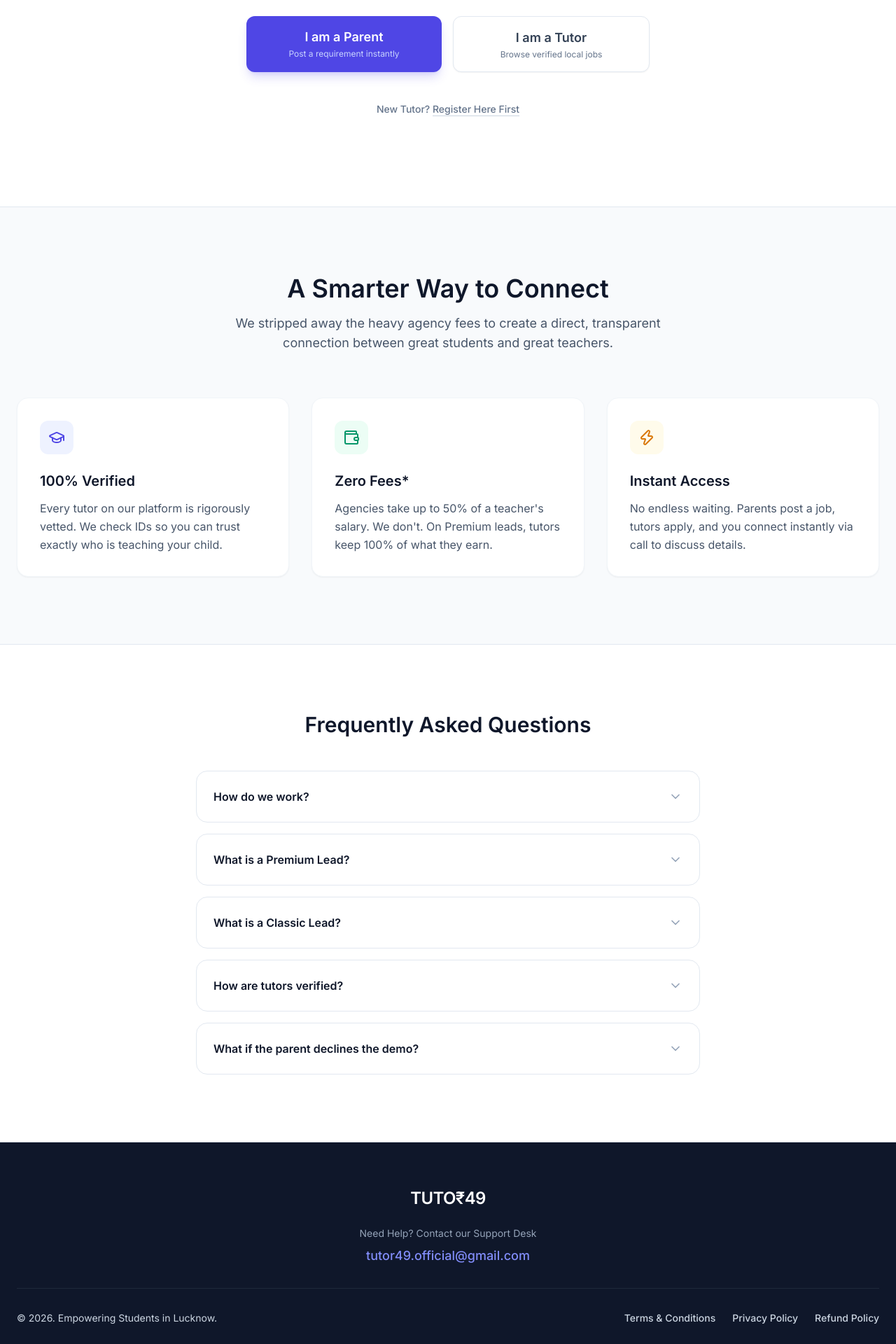
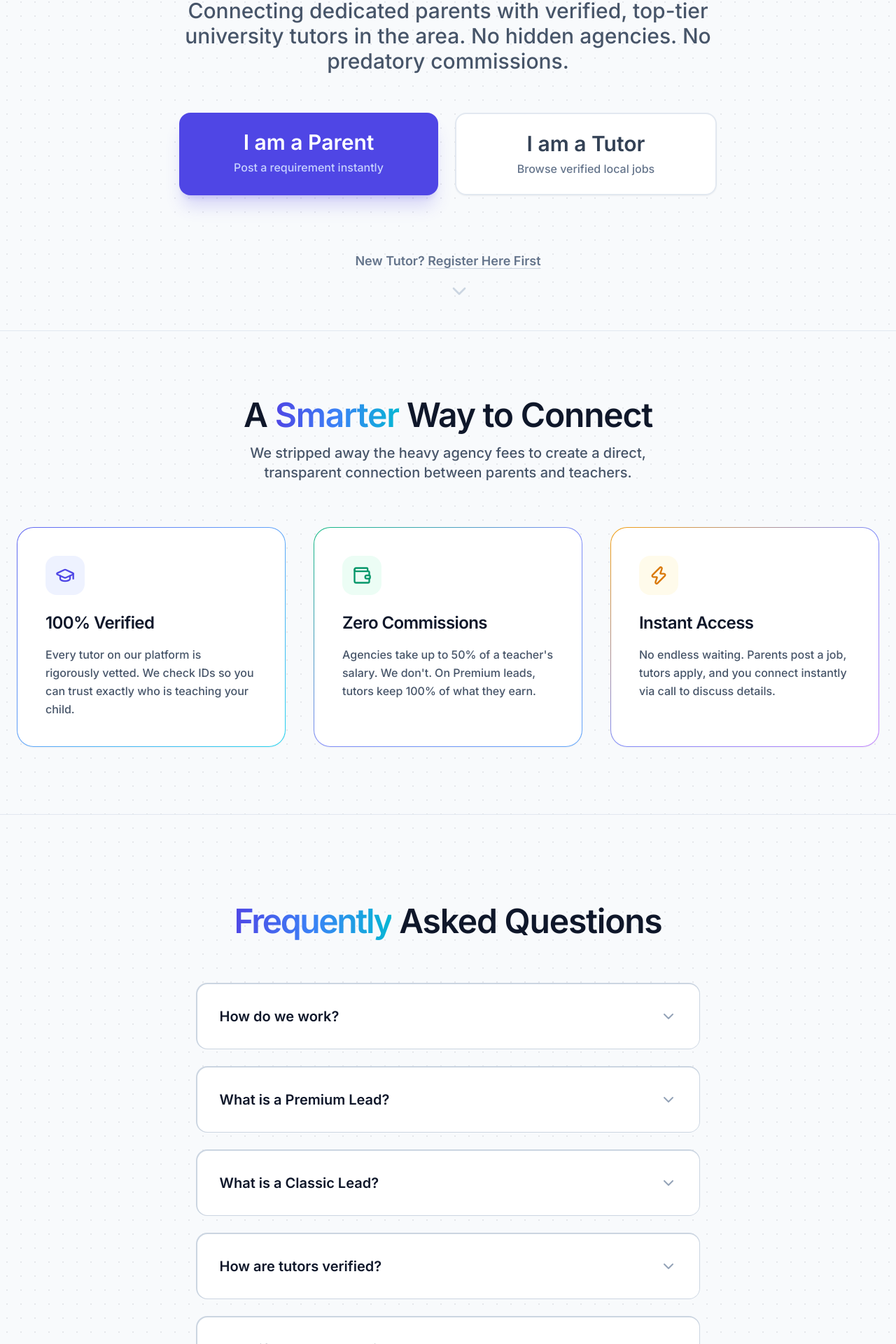
Before and after one commit to Amaan225/Luminous-Classes-Frontend, a React (Vite) app: page / in a window 1280 px wide. Shown: the part 327-2247 px from the top of the page at 70% size. Built offline with nearby package versions, Linux system fonts and the light colour scheme; a web font is replaced by a local one.

Commit message:
added bg

```diff
--- a/src/pages/LandingPage.jsx
+++ b/src/pages/LandingPage.jsx
@@ -33,136 +33,152 @@ function LandingPage() {
   };
 
   return (
-    <div className="min-h-screen bg-slate-50 text-slate-900 font-sans selection:bg-indigo-100 selection:text-indigo-900">
+    <div className="min-h-screen bg-slate-50 bg-[radial-gradient(#e5e7eb_1px,transparent_1px)] [background-size:20px_20px] text-slate-900 font-sans selection:bg-indigo-100 selection:text-indigo-900">
+      {/* INJECTED: Premium dotted background pattern on the main wrapper */}
 
       {/* ========================================== */}
-      {/* 1. HERO SECTION                            */}
+      {/* 1. HERO SECTION (FULL SCREEN)              */}
       {/* ========================================== */}
-      <div className="relative overflow-hidden bg-white border-b border-slate-200">
-        {/* Soft background gradient blob for modern feel */}
-        <div className="absolute top-0 left-1/2 -translate-x-1/2 w-full max-w-3xl h-full bg-gradient-to-b from-indigo-50/50 to-transparent -z-10 rounded-full blur-3xl opacity-70"></div>
+      <div className="relative overflow-hidden border-b border-slate-200 min-h-screen flex flex-col justify-center">
+        <div className="absolute top-0 left-1/2 -translate-x-1/2 w-full max-w-4xl h-full bg-gradient-to-b from-indigo-50/80 to-transparent -z-10 rounded-full blur-3xl opacity-80"></div>
 
-        <div className="max-w-7xl mx-auto px-6 pt-24 pb-32 flex flex-col items-center justify-center text-center relative z-10">
+        <div className="max-w-7xl mx-auto px-6 flex flex-col items-center justify-center text-center relative z-10 w-full py-20">
 
-          <div className="inline-flex items-center gap-2 px-3 py-1 rounded-full bg-indigo-50 border border-indigo-100 text-indigo-600 text-sm font-semibold mb-8">
-            <span className="flex h-2 w-2 rounded-full bg-indigo-600 animate-pulse"></span>
+          <div className="inline-flex items-center gap-2 px-4 py-1.5 rounded-full bg-white/80 backdrop-blur-sm border border-indigo-100 text-indigo-700 text-sm md:text-base font-bold mb-10 shadow-sm">
+            <span className="flex h-2.5 w-2.5 rounded-full bg-indigo-600 animate-pulse"></span>
             Lucknow's Direct Network
           </div>
 
-          <h1 className="text-5xl md:text-7xl font-extrabold tracking-tight text-slate-900 mb-6">
+          <h1 className="text-6xl md:text-8xl lg:text-9xl font-extrabold tracking-tight text-slate-900 mb-8 drop-shadow-sm">
             Tuto<span className="text-indigo-600">₹49</span>
           </h1>
 
-          <p className="text-lg md:text-xl text-slate-600 mb-10 max-w-2xl leading-relaxed">
+          <p className="text-xl md:text-2xl lg:text-3xl text-slate-600 mb-14 max-w-3xl mx-auto leading-relaxed font-medium">
             Connecting dedicated parents with verified, top-tier university tutors in the area. No hidden agencies. No predatory commissions.
           </p>
 
-          <div className="flex flex-col sm:flex-row gap-4 w-full max-w-xl justify-center">
+          <div className="flex flex-col sm:flex-row gap-6 w-full max-w-3xl justify-center mb-16">
             <Link
               to="/parent"
-              className="flex-1 bg-indigo-600 text-white rounded-xl py-4 px-8 font-semibold shadow-lg shadow-indigo-600/20 hover:bg-indigo-700 hover:shadow-indigo-600/30 hover:-translate-y-0.5 transition-all duration-200"
+              className="flex-1 bg-indigo-600 text-white rounded-2xl py-6 px-8 font-semibold shadow-xl shadow-indigo-600/20 hover:bg-indigo-700 hover:shadow-indigo-600/40 hover:-translate-y-1 transition-all duration-300"
             >
-              <div className="text-lg">I am a Parent</div>
-              <div className="text-indigo-200 text-xs font-normal mt-0.5">Post a requirement instantly</div>
+              <div className="text-2xl md:text-3xl font-bold mb-1.5">I am a Parent</div>
+              <div className="text-indigo-200 text-sm md:text-base font-medium">Post a requirement instantly</div>
             </Link>
 
             <Link
               to="/tutor"
-              className="flex-1 bg-white text-slate-700 border border-slate-200 rounded-xl py-4 px-8 font-semibold shadow-sm hover:border-indigo-200 hover:bg-indigo-50/50 hover:text-indigo-700 hover:-translate-y-0.5 transition-all duration-200"
+              className="flex-1 bg-white/90 backdrop-blur-sm text-slate-700 border-2 border-slate-200 rounded-2xl py-6 px-8 font-semibold shadow-sm hover:border-indigo-200 hover:bg-indigo-50/90 hover:text-indigo-700 hover:-translate-y-1 hover:shadow-md transition-all duration-300"
             >
-              <div className="text-lg">I am a Tutor</div>
-              <div className="text-slate-500 text-xs font-normal mt-0.5">Browse verified local jobs</div>
+              <div className="text-2xl md:text-3xl font-bold mb-1.5">I am a Tutor</div>
+              <div className="text-slate-500 text-sm md:text-base font-medium">Browse verified local jobs</div>
             </Link>
           </div>
 
-          <div className="mt-10">
-            <Link to="/register" className="text-sm font-medium text-slate-500 hover:text-indigo-600 transition-colors">
+          <div className="mt-4">
+            <Link to="/register" className="text-base md:text-lg font-semibold text-slate-500 hover:text-indigo-600 transition-colors">
               New Tutor? <span className="underline underline-offset-4 decoration-slate-300 hover:decoration-indigo-600">Register Here First</span>
             </Link>
           </div>
         </div>
+
+        <div className="absolute bottom-8 left-1/2 -translate-x-1/2 animate-bounce hidden md:block">
+          <ChevronDown className="w-8 h-8 text-slate-300" />
+        </div>
       </div>
 
       {/* ========================================== */}
-      {/* 2. VALUE PROPOSITION                       */}
+      {/* 2. VALUE PROPOSITION (GRADIENT CARDS)      */}
       {/* ========================================== */}
       <div className="max-w-7xl mx-auto px-6 py-24">
 
         <div className="text-center mb-16">
-          <h2 className="text-3xl md:text-4xl font-bold text-slate-900 mb-4">
-            A Smarter Way to Connect
+          <h2 className="text-4xl md:text-5xl font-extrabold text-slate-900 mb-4 tracking-tight">
+            A <span className="text-transparent bg-clip-text bg-gradient-to-r from-indigo-600 via-blue-500 to-cyan-500">Smarter</span> Way to Connect
           </h2>
-          <p className="text-slate-600 max-w-2xl mx-auto text-lg">
-            We stripped away the heavy agency fees to create a direct, transparent connection between great students and great teachers.
+          <p className="text-slate-600 max-w-2xl mx-auto text-lg md:text-xl font-medium">
+            We stripped away the heavy agency fees to create a direct, transparent connection between parents and teachers.
           </p>
         </div>
 
-        <div className="grid grid-cols-1 md:grid-cols-3 gap-8">
-          {/* Card 1 */}
-          <div className="bg-white rounded-2xl p-8 border border-slate-100 shadow-sm hover:shadow-md transition-shadow duration-300">
-            <div className="w-12 h-12 bg-indigo-50 rounded-xl flex items-center justify-center mb-6">
-              <GraduationCap className="w-6 h-6 text-indigo-600" />
+        <div className="grid grid-cols-1 md:grid-cols-3 gap-10">
+
+          {/* Card 1 with Gradient Border */}
+          <div className="group relative p-[1px] rounded-3xl bg-gradient-to-br from-indigo-500 via-blue-400 to-cyan-400 shadow-sm hover:shadow-xl hover:shadow-indigo-500/10 transition-all duration-300">
+            <div className="bg-white rounded-[calc(1.5rem-1px)] p-10 h-full">
+              <div className="w-14 h-14 bg-indigo-50 rounded-2xl flex items-center justify-center mb-6 group-hover:scale-110 transition-transform duration-300">
+                <GraduationCap className="w-7 h-7 text-indigo-600" />
               </div>
-            <h3 className="text-xl font-bold text-slate-900 mb-3">100% Verified</h3>
-            <p className="text-slate-600 leading-relaxed">
+              <h3 className="text-2xl font-bold text-slate-900 mb-4 tracking-tight">100% Verified</h3>
+              <p className="text-slate-600 leading-relaxed font-medium">
                 Every tutor on our platform is rigorously vetted. We check IDs so you can trust exactly who is teaching your child.
               </p>
             </div>
+          </div>
 
-          {/* Card 2 */}
-          <div className="bg-white rounded-2xl p-8 border border-slate-100 shadow-sm hover:shadow-md transition-shadow duration-300">
-            <div className="w-12 h-12 bg-emerald-50 rounded-xl flex items-center justify-center mb-6">
-              <Wallet className="w-6 h-6 text-emerald-600" />
+          {/* Card 2 with Gradient Border */}
+          <div className="group relative p-[1px] rounded-3xl bg-gradient-to-br from-emerald-500 via-indigo-400 to-blue-400 shadow-sm hover:shadow-xl hover:shadow-emerald-500/10 transition-all duration-300">
+            <div className="bg-white rounded-[calc(1.5rem-1px)] p-10 h-full">
+              <div className="w-14 h-14 bg-emerald-50 rounded-2xl flex items-center justify-center mb-6 group-hover:scale-110 transition-transform duration-300">
+                <Wallet className="w-7 h-7 text-emerald-600" />
               </div>
-            <h3 className="text-xl font-bold text-slate-900 mb-3">Zero Fees*</h3>
-            <p className="text-slate-600 leading-relaxed">
+              <h3 className="text-2xl font-bold text-slate-900 mb-4 tracking-tight">Zero Commissions</h3>
+              <p className="text-slate-600 leading-relaxed font-medium">
                 Agencies take up to 50% of a teacher's salary. We don't. On Premium leads, tutors keep 100% of what they earn.
               </p>
             </div>
+          </div>
 
-          {/* Card 3 */}
-          <div className="bg-white rounded-2xl p-8 border border-slate-100 shadow-sm hover:shadow-md transition-shadow duration-300">
-            <div className="w-12 h-12 bg-amber-50 rounded-xl flex items-center justify-center mb-6">
-              <Zap className="w-6 h-6 text-amber-600" />
+          {/* Card 3 with Gradient Border */}
+          <div className="group relative p-[1px] rounded-3xl bg-gradient-to-br from-amber-500 via-indigo-400 to-purple-400 shadow-sm hover:shadow-xl hover:shadow-amber-500/10 transition-all duration-300">
+            <div className="bg-white rounded-[calc(1.5rem-1px)] p-10 h-full">
+              <div className="w-14 h-14 bg-amber-50 rounded-2xl flex items-center justify-center mb-6 group-hover:scale-110 transition-transform duration-300">
+                <Zap className="w-7 h-7 text-amber-600" />
               </div>
-            <h3 className="text-xl font-bold text-slate-900 mb-3">Instant Access</h3>
-            <p className="text-slate-600 leading-relaxed">
+              <h3 className="text-2xl font-bold text-slate-900 mb-4 tracking-tight">Instant Access</h3>
+              <p className="text-slate-600 leading-relaxed font-medium">
                 No endless waiting. Parents post a job, tutors apply, and you connect instantly via call to discuss details.
               </p>
             </div>
           </div>
+
+        </div>
       </div>
 
       {/* ========================================== */}
-      {/* 3. FAQ SECTION                             */}
+      {/* 3. FAQ SECTION (GRADIENT FAQ BARS)         */}
       {/* ========================================== */}
-      <div className="bg-white border-y border-slate-200 py-24">
+      <div className="border-y border-slate-200 py-32 relative">
         <div className="max-w-3xl mx-auto px-6">
-          <div className="text-center mb-12">
-            <h2 className="text-3xl font-bold text-slate-900">Frequently Asked Questions</h2>
+          <div className="text-center mb-16">
+            <h2 className="text-4xl md:text-5xl font-extrabold text-slate-900 tracking-tight">
+              <span className="text-transparent bg-clip-text bg-gradient-to-r from-indigo-600 via-blue-500 to-cyan-500 tracking-tighter">Frequently</span> Asked Questions
+            </h2>
           </div>
 
-          <div className="space-y-4">
+          <div className="space-y-6">
             {faqs.map((faq, index) => {
               const isOpen = openFaqIndex === index;
               return (
                 <div
                   key={index}
-                  className={`border rounded-2xl overflow-hidden transition-colors duration-200 ${isOpen ? 'border-indigo-200 bg-indigo-50/30' : 'border-slate-200 bg-white hover:border-slate-300'}`}
+                  className={`relative p-[1.5px] rounded-2xl transition-all duration-300 ${isOpen ? 'bg-gradient-to-r from-indigo-500 via-blue-400 to-cyan-400' : 'bg-slate-300 hover:bg-slate-400'}`}
                 >
+                  <div className={`bg-white rounded-[calc(1rem-1.5px)] overflow-hidden transition-colors duration-200 ${isOpen ? 'bg-indigo-50/40' : ''}`}>
                     <button
                       onClick={() => toggleFaq(index)}
-                    className="w-full text-left p-6 flex justify-between items-center focus:outline-none"
+                      className="w-full text-left p-6 md:p-8 flex justify-between items-center focus:outline-none"
                     >
-                    <span className="font-semibold text-slate-900 pr-4">{faq.question}</span>
-                    <ChevronDown className={`w-5 h-5 text-slate-400 transition-transform duration-300 ${isOpen ? 'rotate-180 text-indigo-600' : ''}`} />
+                      <span className={`text-lg md:text-xl font-bold pr-4 transition-colors ${isOpen ? 'text-indigo-700' : 'text-slate-900'}`}>{faq.question}</span>
+                      <ChevronDown className={`w-6 h-6 transition-transform duration-300 ${isOpen ? 'rotate-180 text-indigo-600' : 'text-slate-400'}`} />
                     </button>
 
                     <div
-                    className={`overflow-hidden transition-all duration-300 ease-in-out ${isOpen ? 'max-h-[500px] opacity-100' : 'max-h-0 opacity-0'}`}
+                      className={`overflow-hidden transition-all duration-500 ease-in-out ${isOpen ? 'max-h-[600px] opacity-100' : 'max-h-0 opacity-0'}`}
                     >
-                    <div className="p-6 pt-0 text-slate-600 leading-relaxed">
+                      <div className="p-6 md:p-8 pt-0 text-slate-600 leading-relaxed text-lg font-medium border-t border-slate-100/50">
                         {faq.answer}
+                      </div>
                     </div>
                   </div>
                 </div>
@@ -175,27 +191,27 @@ function LandingPage() {
       {/* ========================================== */}
       {/* 4. FOOTER                                  */}
       {/* ========================================== */}
-      <footer className="bg-slate-900 text-slate-300 py-16 text-center">
+      <footer className="bg-slate-900 text-slate-300 py-20 text-center relative z-10">
         <div className="max-w-7xl mx-auto px-6">
-          <h2 className="text-2xl font-bold text-white mb-6 tracking-tight">TUTO₹49</h2>
+          <h2 className="text-3xl font-black text-white mb-8 tracking-tighter">TUTO₹49</h2>
 
-          <div className="mb-8">
-            <p className="text-sm text-slate-400 mb-2">Need Help? Contact our Support Desk</p>
+          <div className="mb-10">
+            <p className="text-base text-slate-400 mb-2 font-medium uppercase tracking-widest">Need Help? Contact our Support Desk</p>
             <a
               href="mailto:tutor49.official@gmail.com"
-              className="text-indigo-400 hover:text-indigo-300 transition-colors font-medium text-lg"
+              className="text-indigo-400 hover:text-indigo-300 transition-colors font-bold text-xl md:text-2xl"
             >
               tutor49.official@gmail.com
             </a>
           </div>
 
-          <div className="border-t border-slate-800 pt-8 mt-8 flex flex-col md:flex-row justify-between items-center gap-4">
-            <p className="text-sm">© 2026. Empowering Students in Lucknow.</p>
+          <div className="border-t border-slate-800 pt-10 mt-10 flex flex-col md:flex-row justify-between items-center gap-6">
+            <p className="text-sm font-medium">© 2026. Empowering Students in Lucknow.</p>
 
-            <div className="flex gap-6 text-sm font-medium">
-              <Link to="/terms" className="hover:text-white transition-colors">Terms & Conditions</Link>
-              <Link to="/terms" className="hover:text-white transition-colors">Privacy Policy</Link>
-              <Link to="/terms" className="hover:text-white transition-colors">Refund Policy</Link>
+            <div className="flex gap-8 text-sm font-bold uppercase tracking-widest">
+              <Link to="/terms" className="hover:text-white transition-colors">Terms</Link>
+              <Link to="/terms" className="hover:text-white transition-colors">Privacy</Link>
+              <Link to="/terms" className="hover:text-white transition-colors">Refunds</Link>
             </div>
           </div>
         </div>
--- a/src/pages/TutorPortal.jsx
+++ b/src/pages/TutorPortal.jsx
@@ -144,7 +144,7 @@ function TutorPortal() {
             className={`px-5 py-2 rounded-full text-sm font-semibold transition-all flex items-center gap-2 ${filter === 'classic' ? 'bg-amber-50 text-amber-700 border border-amber-200 shadow-sm' : 'bg-white text-slate-600 border border-slate-200 hover:border-slate-300'}`}
           >
             <span className="w-2 h-2 rounded-full bg-amber-500"></span>
-            Classic (50% Agency Fee)
+            Classic (50% Agency Commission)
           </button>
         </div>
 
```
Lines whose indentation alone changed are shown as unchanged.
